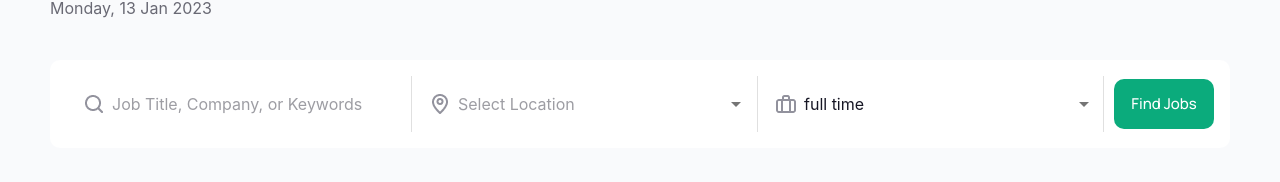
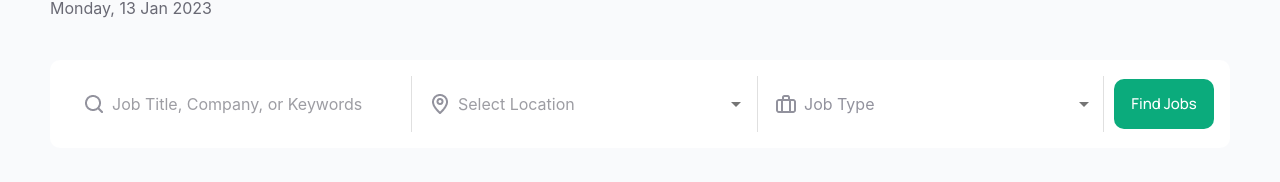
Before and after one commit to HaiyingLiao/JobIT, a React (Vite) app: page /job-detail in a window 1280 px wide. Shown: the part 163-345 px from the top of the page. Built offline with nearby package versions, Linux system fonts and the light colour scheme.

Commit message:
refactor

```diff
--- a/src/components/SearchBar/SearchBar.jsx
+++ b/src/components/SearchBar/SearchBar.jsx
@@ -18,10 +18,24 @@ import { CustomButton } from '..';
 import { SearchContainer, SearchIconWrapper } from './styles';
 import { demoCountries } from '../../constants/index';
 
+// const contactTypes = [
+//   { value: 'full time', lable: 'Full time' },
+//   { value: 'part time', lable: 'Part time' },
+//   { value: 'contractor', lable: 'Contractor' },
+//   { value: 'intern', lable: 'Intern' },
+// ];
+
+const contactTypes = ['Full time', 'Part time', 'Contractor', 'Intern'];
 const SearchBar = () => {
   const theme = useTheme();
   const isMobile = useMediaQuery(theme.breakpoints.down('md'));
-  const [contractType, setContractType] = useState('full time');
+  const [contractType, setContractType] = useState('');
+  const [location, setLocation] = useState({ label: '' });
+
+  const handleSearch = () => {
+    console.log(contractType);
+    console.log(location.label);
+  };
 
   return (
     <FormControl
@@ -70,9 +84,14 @@ const SearchBar = () => {
               '& fieldset': { border: 'none' },
               paddingLeft: '2rem',
             }}
+            onChange={(e, value) => {
+              console.log(value);
+              setLocation(value);
+            }}
+            value={location}
             options={demoCountries}
             autoHighlight
-            getOptionLabel={(option) => option.label}
+            getOptionLabel={(option) => option.label || ''}
             renderOption={(props, option) => (
               <Box
                 component='li'
@@ -111,10 +130,12 @@ const SearchBar = () => {
               width: '100%',
               paddingLeft: '2rem',
               '& fieldset': { border: 'none' },
+              // textTransform: 'capitalize',
             }}
             displayEmpty
             value={contractType}
             renderValue={(selected) => {
+              console.log(selected);
               if (!selected) {
                 return <Typography color='text.natural6'>Job Type</Typography>;
               }
@@ -123,17 +144,24 @@ const SearchBar = () => {
             }}
             onChange={(e) => {
               setContractType(e.target.value);
+              console.log(e.target.value);
             }}
           >
-            <MenuItem value='full time'>Full time</MenuItem>
-            <MenuItem value='part time'>Part time</MenuItem>
+            {/* <MenuItem value='fulltime'>Fulltime</MenuItem>
+            <MenuItem value='parttime'>Parttime</MenuItem>
             <MenuItem value='contractor'>Contractor</MenuItem>
-            <MenuItem value='intern'>intern</MenuItem>
+            <MenuItem value='intern'>intern</MenuItem> */}
+            {contactTypes.map((item, i) => (
+              <MenuItem value={item} key={i}>
+                {item}
+              </MenuItem>
+            ))}
           </Select>
         </SearchContainer>
         <CustomButton
           variant='primary'
           title='Find Jobs'
+          onClick={handleSearch}
           sx={{
             minWidth: { xs: '330px', sm: '330px', md: '100px' },
             marginTop: { xs: '10px', sm: '10px', md: '0px' },
```
